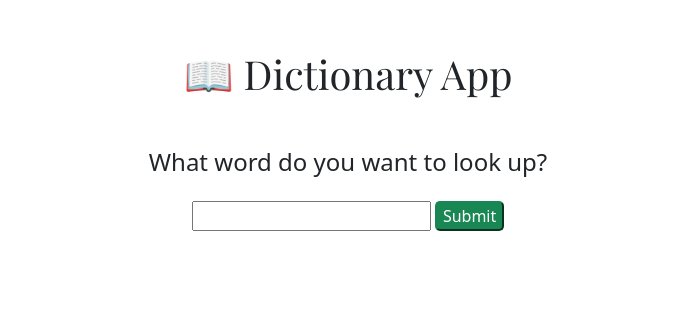
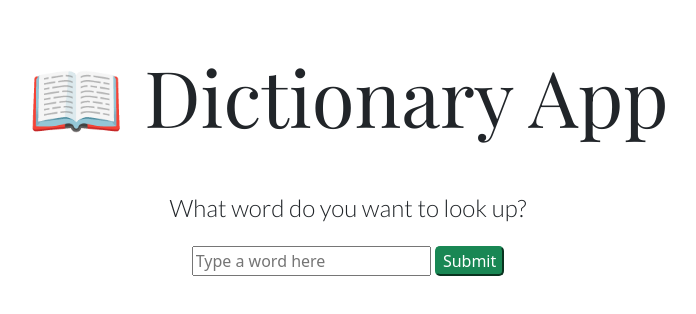
Before and after one commit to griffique/react-dictionary, a React (Create React App) app: page / in a window 1280 px wide. Shown: the top 314 px of the page, without its empty margins (292-988 px from the left). Built offline with nearby package versions, Linux system fonts and the light colour scheme; a web font is replaced by a local one.

Commit message:
created search form with useState and test alert of value

```diff
--- a/public/index.html
+++ b/public/index.html
@@ -33,6 +33,11 @@
       href="https://fonts.googleapis.com/css2?family=Playfair+Display:ital@0;1&display=swap"
       rel="stylesheet"
     />
+    <link rel="preconnect" href="https://fonts.gstatic.com" />
+    <link
+      href="https://fonts.googleapis.com/css2?family=Lato:ital,wght@0,300;1,300&display=swap"
+      rel="stylesheet"
+    />
     <title>React Dictionary App</title>
   </head>
   <body>
--- a/src/Dictionary.css
+++ b/src/Dictionary.css
@@ -5,4 +5,5 @@
 
 .submit-button {
   border-radius: 5px;
+  box-shadow: none;
 }
--- a/src/Dictionary.js
+++ b/src/Dictionary.js
@@ -1,12 +1,25 @@
-import React from "react";
+import React, { useState } from "react";
 import "./Dictionary.css";
 export default function Dictionary() {
+  const [keyword, setKeyword] = useState("");
+  function search(event) {
+    event.preventDefault();
+    alert(`Searching for ${keyword}`);
+  }
+  function handleKeywordChange(event) {
+    setKeyword(event.target.value);
+  }
+
   return (
     <div className="dictionary">
       {" "}
-      <form>
+      <form onSubmit={search}>
         {" "}
-        <input type="search" />{" "}
+        <input
+          type="search"
+          placeholder="Type a word here"
+          onChange={handleKeywordChange}
+        />{" "}
         <input type="submit" className="btn-success submit-button" />{" "}
       </form>
     </div>
--- a/src/index.css
+++ b/src/index.css
@@ -1,3 +1,10 @@
 h1 {
   font-family: "Playfair Display", serif;
+  font-size: 78px;
 }
+h2,
+h3,
+h4,
+p {
+  font-family: "Lato", sans-serif;
+}
```
